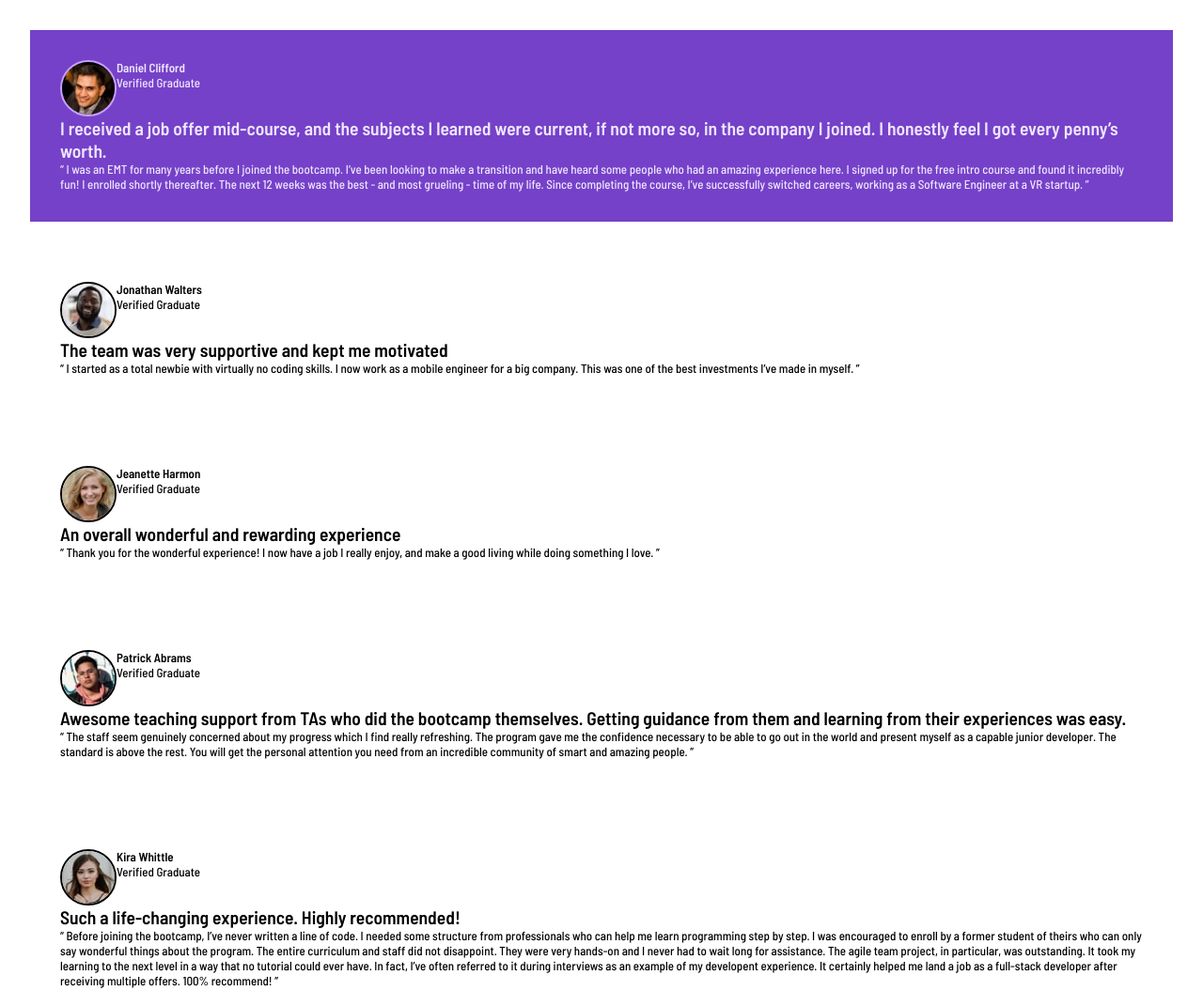
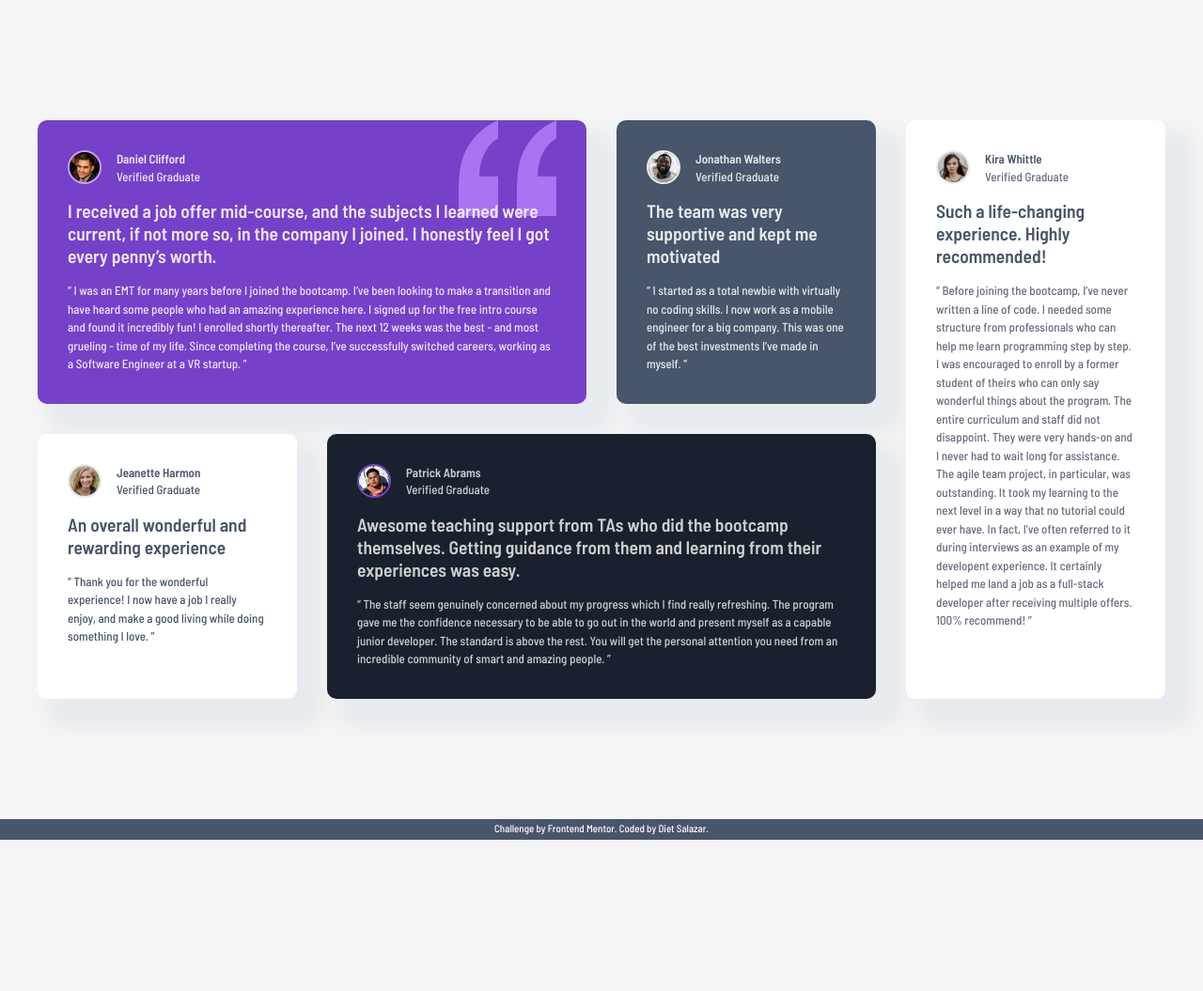
Before and after one commit to dietsalazar/testimonials-grid-section, a plain HTML site: page index.html in a window 1280 px wide. Shown: the top 1055 px of the page at 94% size. After the commit the page ends 894 px from the top, so only its background shows below. Drawn offline with Linux system fonts and the light colour scheme.

Commit message:
Update HTML and CSS

```diff
--- a/index.html
+++ b/index.html
@@ -15,9 +15,9 @@
   <div class="cards">
     <div class="card-1 card-content">
       <div class="card-author">
-        <img src="./images/image-daniel.jpg" alt="">
+        <img src="./images/image-daniel.jpg" alt="Daniel Clifford">
         <div class="card-author-info">
-        <p>Daniel Clifford</p>
+        <h4>Daniel Clifford</h4>
         <span>Verified Graduate</span>
         </div>
       </div>
@@ -26,9 +26,9 @@
     </div>
     <div class="card-2 card-content">
       <div class="card-author">
-        <img src="./images/image-jonathan.jpg" alt="">
+        <img src="./images/image-jonathan.jpg" alt="Jonathan Walters">
         <div class="card-author-info">
-        <p>Jonathan Walters</p>
+        <h4>Jonathan Walters</h4>
         <span>Verified Graduate</span>
         </div>
       </div>
@@ -37,9 +37,9 @@
     </div>
     <div class="card-3 card-content">
       <div class="card-author">
-        <img src="./images/image-jeanette.jpg" alt="">
+        <img src="./images/image-jeanette.jpg" alt="Jeanette Harmon">
         <div class="card-author-info">
-        <p>Jeanette Harmon</p>
+        <h4>Jeanette Harmon</h4>
         <span>Verified Graduate</span>
         </div>
       </div>
@@ -48,9 +48,9 @@
     </div>
     <div class="card-4 card-content">
       <div class="card-author">
-        <img src="./images/image-patrick.jpg" alt="">
+        <img src="./images/image-patrick.jpg" alt="Patrick Abrams">
         <div class="card-author-info">
-        <p>Patrick Abrams</p>
+        <h4>Patrick Abrams</h4>
         <span>Verified Graduate</span>
         </div>
       </div>
@@ -59,9 +59,9 @@
     </div>
     <div class="card-5 card-content">
       <div class="card-author">
-        <img src="./images/image-kira.jpg" alt="">
+        <img src="./images/image-kira.jpg" alt="Kira Whittle">
         <div class="card-author-info">
-        <p>Kira Whittle</p>
+        <h4>Kira Whittle</h4>
         <span>Verified Graduate</span>
         </div>
       </div>
@@ -72,8 +72,8 @@
 
   </main>
   <footer class="attribution">
-    <p>Challenge by <a href="https://www.frontendmentor.io?ref=challenge" target="_blank">Frontend Mentor</a>.
-    Coded by <a href="https://www.frontendmentor.io/profile/dietsalazar" target="_blank">Diet Salazar</a>.</p>
+    <p>Challenge by <a href="https://www.frontendmentor.io?ref=challenge" target="_blank" rel="noopener noreferrer">Frontend Mentor</a>.
+    Coded by <a href="https://www.frontendmentor.io/profile/dietsalazar" target="_blank" rel="noopener noreferrer">Diet Salazar</a>.</p>
   </footer>
 </body>
 </html>
--- a/style.css
+++ b/style.css
@@ -11,7 +11,7 @@
     --grey-500: hsl(217, 19%, 35%);
     --dark-blue: hsl(219, 29%, 14%);
     --black: hsl(0, 0%, 7%);
-    --main-bg-color: hsl(0, 0, 96%);
+    --main-bg-color: hsl(0, 0%, 96%);
 }
 
 *,
@@ -23,10 +23,17 @@
 }
 
 body {
+    min-height: 100vh;
+    display: flex;
+    flex-direction: column;
     font-family: 'Barlow Semi Condensed', sans-serif;
     font-size: 13px;
     font-weight: 500;
     background-color: var(--main-bg-color);
+}
+
+main {
+    padding: 3rem 2rem;
 }
 
 h3 {
@@ -34,40 +41,50 @@ h3 {
     font-size: 1.5em;
 }
 
-main {
-    padding: 2rem;
+h4 {
+    font-weight: 600;
+}
+
+h4, p {
+    line-height: 1.5em;
 }
 
 img {
   max-width: 100%;
   height: auto;
-  display: block;
+  object-fit: cover;
 }
 
 .cards {
     display: grid;
-    grid-template-columns: 1fr;
+    grid-template-columns: repeat(1, 1fr);
     gap: 2rem;
 }
 
 .card-content {
+    grid-template-rows: auto auto 1fr;
     padding: 2rem;
+    border-radius: 10px;
+    box-shadow: 20px 20px 20px 10px var(--grey-100);
+    display: grid;
+    gap: 1rem;
 }
 
 .card-author {
     display: flex;
     text-align: left;
+    align-items: center;
+    gap: 1rem;
 }
 
 .card-author img {
     border-radius: 50%;
     border: 2px solid;
+    max-width: 2.25rem;
+    max-height: 2.25rem;
 }
 
-.card-author p {
-    font-weight: 600;
-}
-
+/* Individual card styling */
 .card-1 {
     background-color: var(--purple-500);
     color: var(--purple-50);
@@ -77,5 +94,114 @@ img {
     border-color: var(--purple-300);
 }
 
-.attribution { font-size: 11px; text-align: center; }
-    .attribution a { color: hsl(228, 45%, 44%); }
+.card-2 {
+    background-color: var(--grey-500);
+    color: var(--grey-100);
+}
+
+.card-2 .card-author img {
+    border-color: var(--grey-100);
+}
+
+.card-3 {
+    background-color: var(--white);
+    color: var(--grey-500);
+}
+
+.card-3 .card-author img {
+    border-color: var(--grey-100);
+}
+
+.card-4 {
+    background-color: var(--dark-blue);
+    color: var(--grey-200);
+}
+
+.card-4 .card-author img {
+    border-color: var(--purple-500);
+}
+
+.card-5 {
+    background-color: var(--white);
+}
+
+.card-5 h4, .card-5 h3 {
+    color: var(--grey-500);
+}
+
+.card-5 span, .card-5 p {
+    color: var(--grey-400);
+}
+
+.card-5 .card-author img {
+    border-color: var(--grey-100);
+}
+
+/* Media Queries */
+
+@media (min-width: 40em) {
+    .cards {
+        grid-template-columns: repeat(2, 1fr);
+    }
+
+    .card-1 {
+        background-image: url('./images/bg-pattern-quotation.svg');
+        background-repeat: no-repeat;
+        background-position: top right 2rem;
+    }
+}
+
+@media (min-width: 62em) {
+    .cards {
+        max-width: 1200px;
+        margin: 5rem auto;
+        grid-template-columns: repeat(4, 1fr);
+
+    }
+
+    .card-1 {
+        grid-column: 1 / 3;
+        grid-row: 1;
+    }
+
+    .card-2 {
+        grid-column: 3;
+        grid-row: 1;
+    }
+
+    .card-3 {
+        grid-column: 1;
+        grid-row: 2;
+    }
+
+    .card-4 {
+        grid-column: 2 / 4;
+        grid-row: 2;
+    }
+
+    .card-5 {
+        grid-column: 4;
+        grid-row: 1 / 3;
+    }
+}
+
+/* Footer */
+
+.attribution {
+    width: 100%;
+    font-size: 11px;
+    text-align: center;
+    background-color: var(--grey-500);
+    padding: 0.25em;
+    margin-top: auto;
+    color: var(--white);
+}
+
+.attribution a {
+    color: var(--white);
+    text-decoration: none;
+}
+
+.attribution a:hover {
+    color: var(--grey-400);
+}
```
